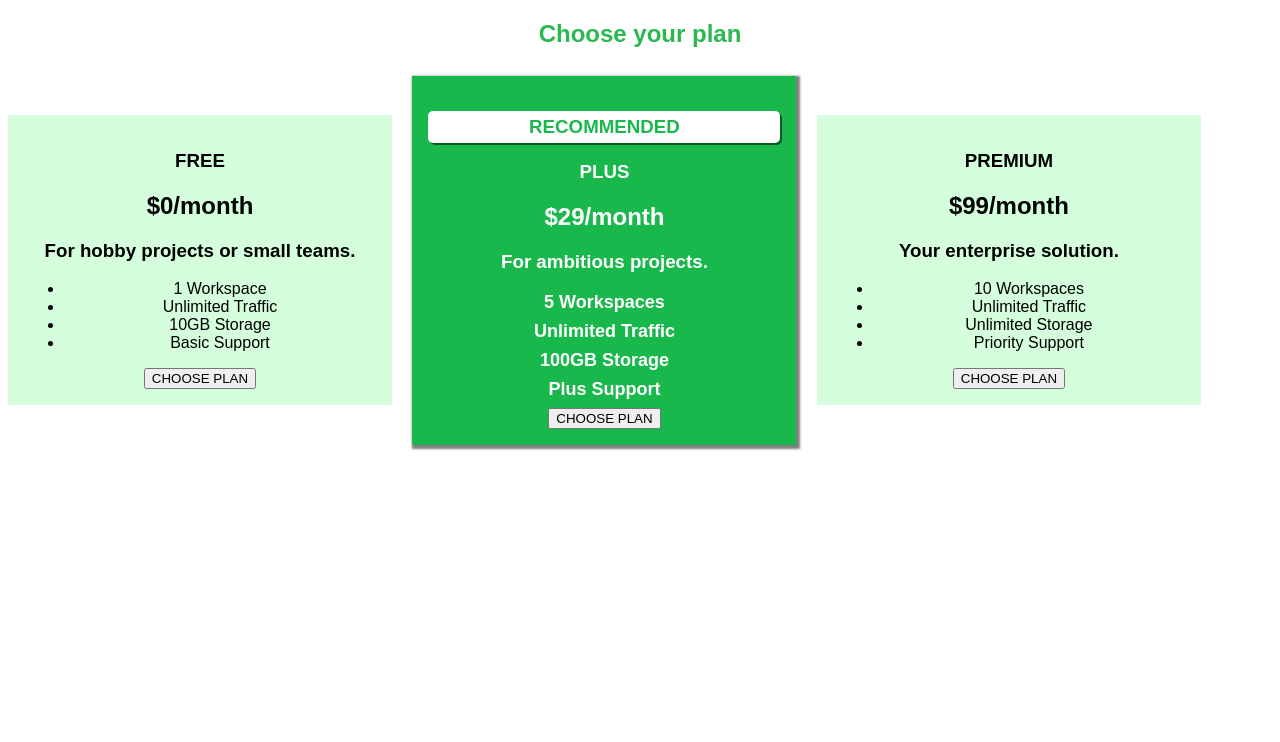
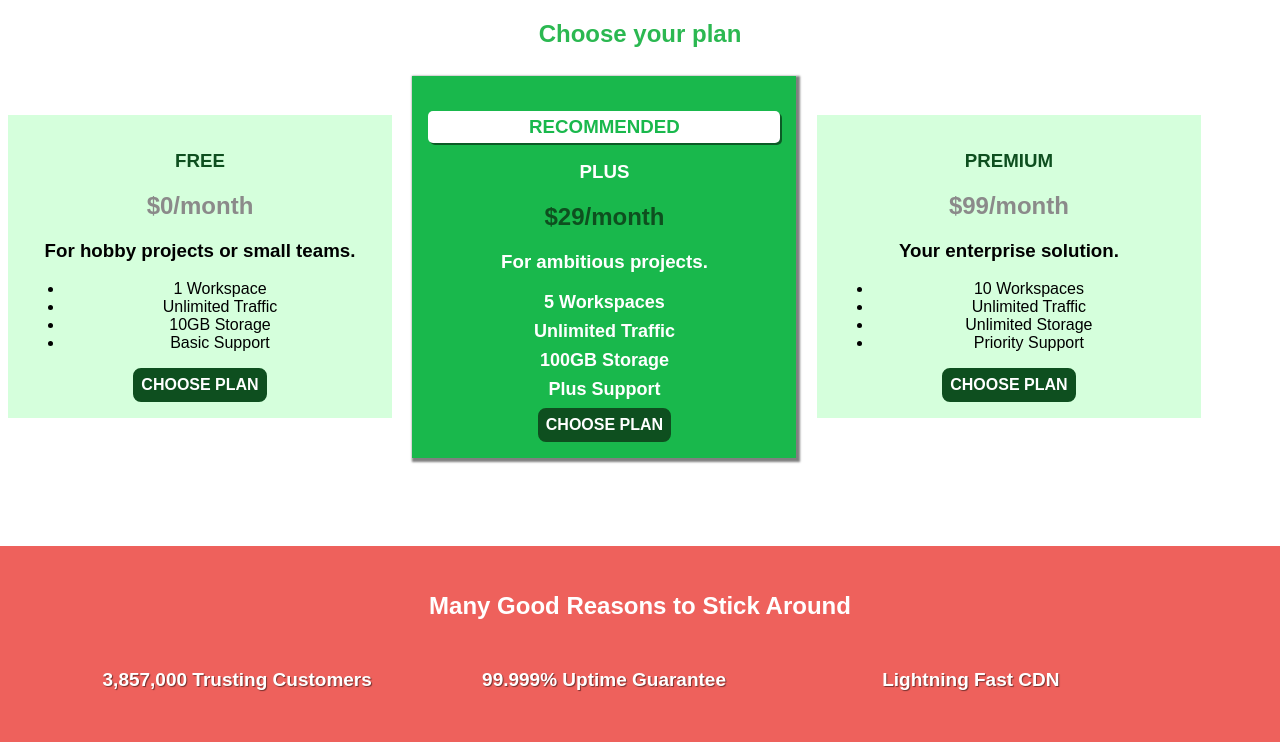
Before and after one commit to BojanMijatovic/startWithHtmlCss, a plain HTML site: page index.html in a window 1280 px wide. Shown: the part 564-1306 px from the top of the page. Before the commit the page ends 1017 px from the top, so only its background shows below. Drawn offline with Linux system fonts and the light colour scheme; a web font is replaced by a local one.

Commit message:
add section

```diff
--- a/index.html
+++ b/index.html
@@ -42,8 +42,8 @@
         <h1 class="section-title">Choose your plan</h1>
         <div>
           <article class="plan">
-            <h1>FREE</h1>
-            <h2>$0/month</h2>
+            <h1 class="plan__title">FREE</h1>
+            <h2 class="plan__price">$0/month</h2>
             <h3>For hobby projects or small teams.</h3>
             <ul>
               <li>1 Workspace</li>
@@ -52,13 +52,13 @@
               <li>Basic Support</li>
             </ul>
             <div>
-              <button>CHOOSE PLAN</button>
+              <button class="button">CHOOSE PLAN</button>
             </div>
           </article>
           <article class="plan plan--highlighted">
             <h1 class="plan__annotation">RECOMMENDED</h1>
-            <h1>PLUS</h1>
-            <h2>$29/month</h2>
+            <h1 class="plan__title">PLUS</h1>
+            <h2 class="plan__price">$29/month</h2>
             <h3>For ambitious projects.</h3>
             <ul class="plan__features">
               <li>5 Workspaces</li>
@@ -67,12 +67,12 @@
               <li>Plus Support</li>
             </ul>
             <div>
-              <button>CHOOSE PLAN</button>
+              <button class="button">CHOOSE PLAN</button>
             </div>
           </article>
           <article class="plan">
-            <h1>PREMIUM</h1>
-            <h2>$99/month</h2>
+            <h1 class="plan__title">PREMIUM</h1>
+            <h2 class="plan__price">$99/month</h2>
             <h3>Your enterprise solution.</h3>
             <ul>
               <li>10 Workspaces</li>
@@ -81,11 +81,28 @@
               <li>Priority Support</li>
             </ul>
             <div>
-              <button>CHOOSE PLAN</button>
+              <button class="button">CHOOSE PLAN</button>
             </div>
           </article>
         </div>
       </section>
+      <section id="key-features">
+        <h1 class="section-title">Many Good Reasons to Stick Around</h1>
+        <ul class="key--list">
+          <li class="key--list__item">
+            <div></div>
+            <p>3,857,000 Trusting Customers</p>
+          </li class="key--list__item">
+          <li class="key--list__item">
+            <div></div>
+            <p>99.999% Uptime Guarantee</p>
+          </li>
+          <li class="key--list__item">
+            <div></div>
+            <p>Lightning Fast CDN</p>
+          </li>
+        </ul>
+      </section>
     </main>
   </body>
 </html>
--- a/main.css
+++ b/main.css
@@ -119,6 +119,22 @@
    border-radius: 5px;
  }
 
+ .plan__title {
+   color: #0e4f1f;
+ }
+
+ .plan__price {
+   color: #8b8a8a;
+ }
+
+ .plan--highlighted .plan__price {
+   color: #0e4f1f;
+ }
+
+ .plan--highlighted .plan__title {
+   color: white;
+ }
+
  .plan__features {
    list-style: none;
    margin: 0;
@@ -130,3 +146,58 @@
    font-weight: 600;
    margin: 8px 0;
  }
+
+
+ /*  Button */
+
+ .button {
+   color: white;
+   background: #0e4f1f;
+   font: inherit;
+   border: 2px solid #0e4f1f;
+   padding: 6px;
+   border-radius: 8px;
+   font-weight: bold;
+   cursor: pointer;
+ }
+
+ .button:hover,
+ .button:active {
+   color: #0e4f1f;
+   background: white;
+ }
+
+ .button:focus {
+   outline: none;
+ }
+
+
+ /*  Key Features Section */
+
+ #key-features {
+   background: #ee615c;
+   margin-top: 80px;
+   padding: 16px;
+ }
+
+ #key-features .section-title {
+   color: white;
+   margin: 30px;
+ }
+
+ .key--list {
+   list-style: none;
+ }
+
+ .key--list__item {
+   display: inline-block;
+   text-align: center;
+   width: 30%;
+ }
+
+ .key--list__item p {
+   font-size: 19px;
+   font-weight: 700;
+   color: white;
+   text-shadow: 1px 1px 1px rgba(0, 0, 0, 0.5);
+ }
```
